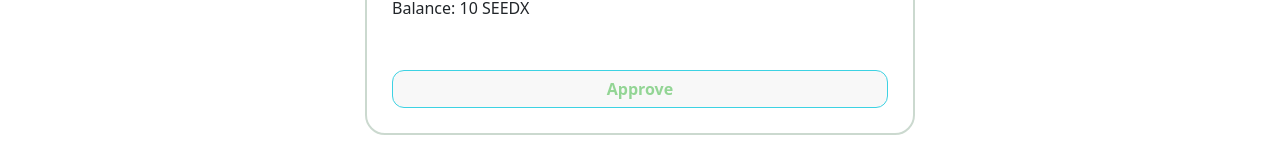
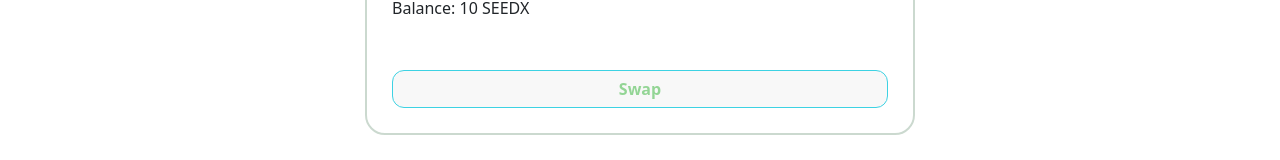
Before and after one commit to asad926/farm2earn_dapp, a React (Create React App) app: page /swap in a window 1280 px wide. Shown: the part 445-605 px from the top of the page. Built offline with nearby package versions, Linux system fonts and the light colour scheme.

Commit message:
Update Swap_form.jsx

```diff
--- a/src/component/Swap_form.jsx
+++ b/src/component/Swap_form.jsx
@@ -16,7 +16,7 @@ class swap_form extends Component {
     swapped: false,
     usdtValue: parseFloat(0.0),
     seedxValue: parseFloat(0.0),
-    swapBtn: "Approve",
+    swapBtn: "Swap",
     web3:null,
     account:"",
     USDT:null,
@@ -90,7 +90,7 @@ class swap_form extends Component {
 
   swapTokens = async () => {
     let { web3, account,USDT,SeedX,Swap } = this.state;
-
+    if(this.state.swapBtn != "Swap") return;
     if (!this.state.swapped) {
       try {
         this.setState({ swapBtn: "Approving..." });
@@ -114,6 +114,7 @@ class swap_form extends Component {
           .send({ from: account });
         this.setState({ swapBtn: "Approve" });
       } catch (error) {
+        this.setState({ swapBtn: "Swap" });
         console.log(error.message);
       }
     } else {
@@ -139,6 +140,7 @@ class swap_form extends Component {
           .send({ from: account });
         this.setState({ swapBtn: "Approve" });
       } catch (error) {
+        this.setState({ swapBtn: "Swap" });
         console.log(error.message);
       }
     }
```
